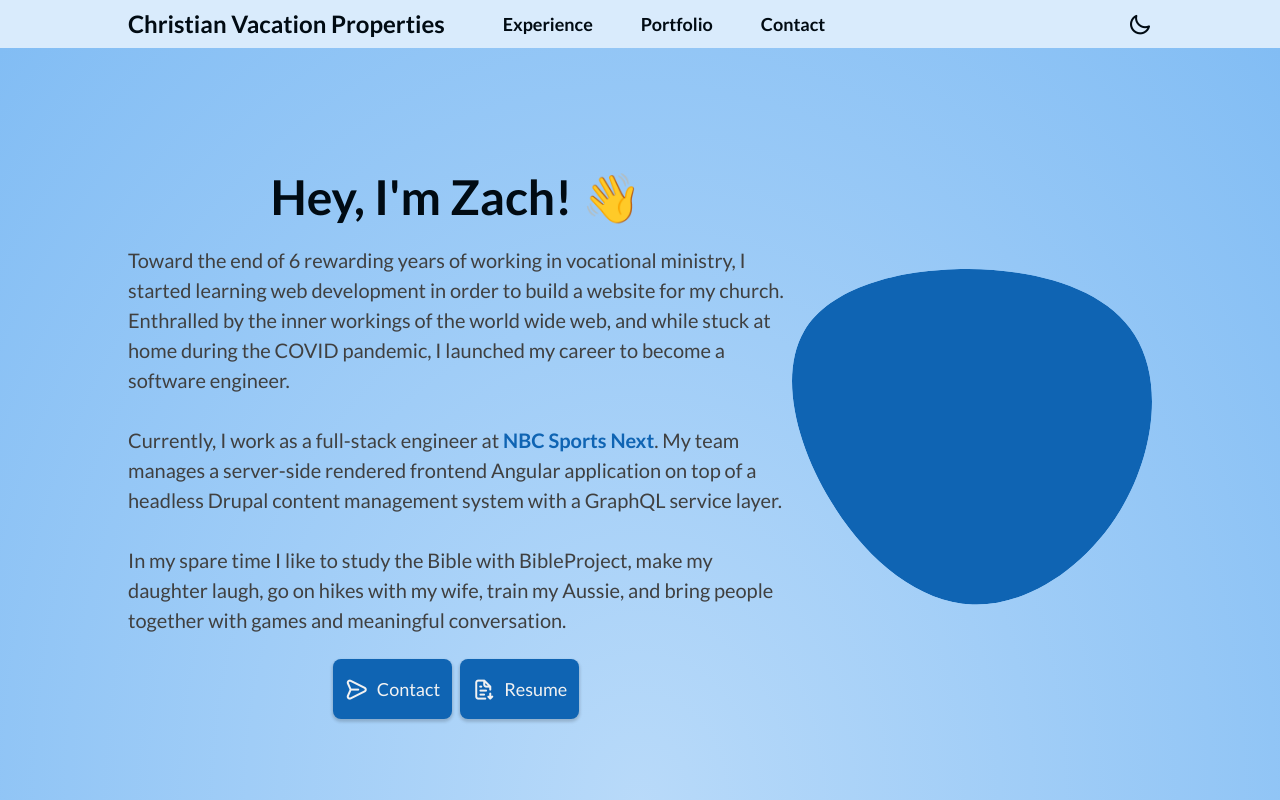
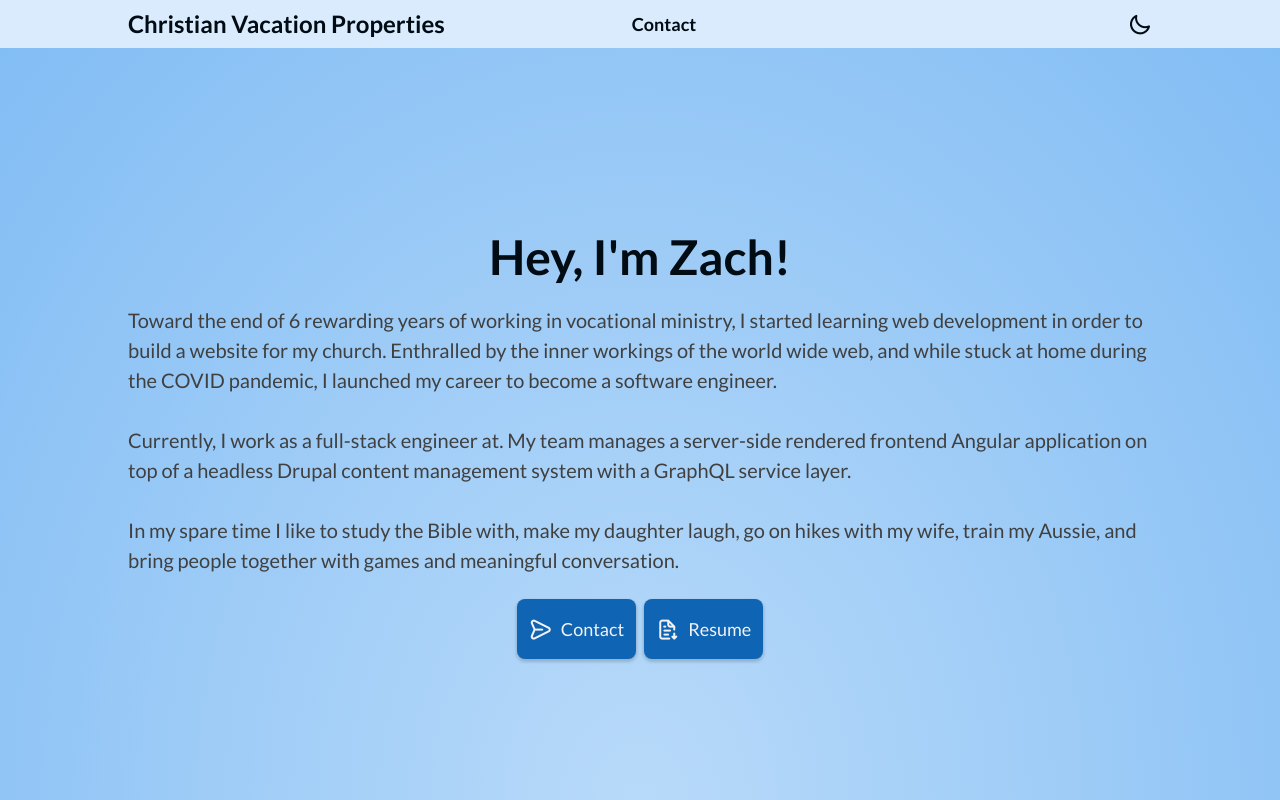
Before and after one commit to zachdrummond/christianvacationproperties, a plain HTML site: page index.html in a window 1280 px wide. Shown: the top 800 px of the page. Drawn offline with nearby package versions, Linux system fonts and the light colour scheme.

Commit message:
Removing stuff

```diff
--- a/css/media-queries.css
+++ b/css/media-queries.css
@@ -54,10 +54,6 @@
   .home_description {
     font-size: var(--font-size-md);
   }
-
-  .home_blob {
-    width: var(--spacing-45);
-  }
 }
 
 /*==================== MEDIUM DEVICES 1 ====================*/
@@ -113,10 +109,6 @@
     display: none;
   }
 
-  .home_blob {
-    width: var(--spacing-67);
-  }
-
   .home_title {
     font-size: var(--font-size-biggest);
   }
@@ -170,10 +162,6 @@
     height: calc(100vh - var(--header-height));
   }
 
-  .home_blob {
-    width: var(--spacing-90);
-  }
-
   .social_links_container {
     left: var(--spacing-10);
   }
--- a/css/styles.css
+++ b/css/styles.css
@@ -230,27 +230,10 @@
   flex-direction: column;
 }
 
-.home_blob {
-  width: var(--spacing-66);
-  fill: var(--ultramarine-color-base);
-}
-
-.home_blob_img {
-  width: var(--spacing-43);
-}
-
 .home_title {
   text-align: center;
   font-size: var(--font-size-bigger);
   font-weight: var(--font-weight-bold);
-}
-
-.home_wave {
-  animation-name: wave-animation;
-  animation-duration: 2.5s;
-  animation-iteration-count: infinite;
-  transform-origin: 70% 70%;
-  display: inline-block;
 }
 
 .home_description {
@@ -263,14 +246,6 @@
 
 #home_intro {
   display: none;
-}
-
-#job_link {
-  color: var(--job-link-color);
-}
-
-#job_link:hover {
-  color: var(--hover-color-crimsonSky);
 }
 
 /*==================== CONTACT ME ====================*/
--- a/index.html
+++ b/index.html
@@ -44,16 +44,6 @@
               </a>
             </li>
             <li class="nav_item">
-              <a href="#experience" class="nav_link">
-                <i class="uil uil-briefcase-alt nav_icon"></i> Experience
-              </a>
-            </li>
-            <li class="nav_item">
-              <a href="#portfolio" class="nav_link">
-                <i class="uil uil-scenery nav_icon"></i> Portfolio
-              </a>
-            </li>
-            <li class="nav_item">
               <a href="#contact" class="nav_link">
                 <i class="uil uil-message nav_icon"></i> Contact
               </a>
@@ -92,44 +82,9 @@
       <!--==================== HOME ====================-->
       <section class="home section" id="home">
         <div class="home_container flex_center container">
-          <!--==================== IMAGE ====================-->
-          <div>
-            <svg
-              class="home_blob"
-              viewBox="0 0 200 187"
-              xmlns="http://www.w3.org/2000/svg"
-              xmlns:xlink="http://www.w3.org/1999/xlink"
-            >
-              <mask id="mask0" mask-type="alpha">
-                <path
-                  d="M190.312 36.4879C206.582 62.1187 201.309 102.826 182.328 134.186C163.346 165.547
-                    130.807 187.559 100.226 186.353C69.6454 185.297 41.0228 161.023 21.7403 129.362C2.45775
-                    97.8511 -7.48481 59.1033 6.67581 34.5279C20.9871 10.1032 59.7028 -0.149132 97.9666
-                    0.00163737C136.23 0.303176 174.193 10.857 190.312 36.4879Z"
-                />
-              </mask>
-              <g mask="url(#mask0)">
-                <path
-                  d="M190.312 36.4879C206.582 62.1187 201.309 102.826 182.328 134.186C163.346
-                    165.547 130.807 187.559 100.226 186.353C69.6454 185.297 41.0228 161.023 21.7403
-                    129.362C2.45775 97.8511 -7.48481 59.1033 6.67581 34.5279C20.9871 10.1032 59.7028
-                    -0.149132 97.9666 0.00163737C136.23 0.303176 174.193 10.857 190.312 36.4879Z"
-                />
-                <image
-                  class="home_blob_img"
-                  x="12"
-                  y="14"
-                  xlink:href="assets/img/NBCheadshot.png"
-                />
-              </g>
-            </svg>
-          </div>
-
           <!--==================== ABOUT ====================-->
           <div>
-            <h1 class="home_title">
-              Hey, I'm Zach! <span class="home_wave">👋</span>
-            </h1>
+            <h1 class="home_title">Hey, I'm Zach!</h1>
             <p class="home_description">
               <span id="home_intro"
                 >Toward the end of 6 rewarding years of working in vocational
@@ -140,23 +95,15 @@
                 <br />
                 <br
               /></span>
-              Currently, I work as a full-stack engineer at
-              <a
-                id="job_link"
-                href="https://www.nbcsportsnext.com/"
-                target="_blank"
-                ><strong>NBC Sports Next</strong></a
-              >. My team manages a server-side rendered frontend Angular
-              application on top of a headless Drupal content management system
-              with a GraphQL service layer.
+              Currently, I work as a full-stack engineer at. My team manages a
+              server-side rendered frontend Angular application on top of a
+              headless Drupal content management system with a GraphQL service
+              layer.
               <br />
               <br />
-              In my spare time I like to study the Bible with
-              <a href="https://www.bibleproject.com/" target="_blank"
-                >BibleProject</a
-              >, make my daughter laugh, go on hikes with my wife, train my
-              Aussie, and bring people together with games and meaningful
-              conversation.
+              In my spare time I like to study the Bible with, make my daughter
+              laugh, go on hikes with my wife, train my Aussie, and bring people
+              together with games and meaningful conversation.
             </p>
             <div class="flex_center">
               <a href="#contact" class="button button_flex">
```
Also changed, not shown: css/base.css (+5 -2 lines).
